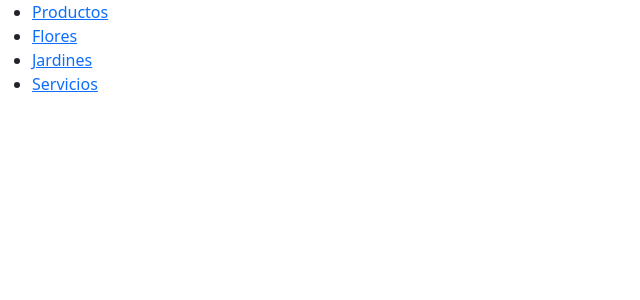
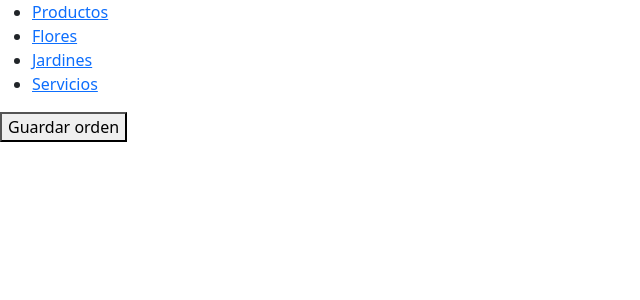
Before and after one commit to Romero02261972/EntregaFinalReact_RomeroChabolla, a React (Vite) app in the folder miTienda/: page /Checkout in a window 1280 px wide. Shown: the top 300 px of the page, without its empty margins (0-640 px from the left). Built offline with nearby package versions, Linux system fonts and the light colour scheme.

Commit message:
todos los componentes requeridos
Revisar si se encuentran todos los componentes requeridos solo falta aplicar clases de css

```diff
--- a/miTienda/src/App.jsx
+++ b/miTienda/src/App.jsx
@@ -3,6 +3,7 @@ import { BrowserRouter, Routes, Route } from "react-router-dom";
 import NavBar from "./components/NavBar/NavBar";
 import ItemDetailContainer from "./components/ItemDetailContainer/ItemDetailContainer";
 import ItemListContainer from "./components/ItemListContainer/ItemListContainer";
+import  Checkout  from "./components/Checkout/Checkout";
 
 function App() {
   return (
@@ -13,6 +14,7 @@ function App() {
         <Route path="/category/:category" element={<ItemListContainer />} />
         <Route path="/category/:id" element={<ItemDetailContainer />} />
         <Route path="/item/:id" element={<ItemDetailContainer />} />
+        <Route path="/Checkout" element= {<Checkout />} />
       </Routes>
     </BrowserRouter>
   );
--- /dev/null
+++ b/miTienda/src/components/Checkout/Checkout.jsx
@@ -0,0 +1,31 @@
+import { addDoc, collection, getFirestore } from 'firebase/firestore'
+
+export default function Checkout() {
+    function saveOrder(){
+        const orden = {
+            buyer: {
+                nombre: "Luis",
+                telefono: "79876897",
+                email: "luis@luis.com"
+            },
+            items: [
+                {
+                    id: "1",
+                    title: "gardenias",
+                    precio: 5000
+                }
+            ],
+            total: 5000
+        }
+
+        const db = getFirestore()
+
+  const ordenesRef = collection(db, "order")
+
+addDoc (ordenesRef, orden)
+}
+
+return (
+<button onClick={saveOrder}>Guardar orden</button>
+)
+}
--- a/miTienda/src/components/ItemCount/ItemCount.jsx
+++ b/miTienda/src/components/ItemCount/ItemCount.jsx
@@ -1,4 +1,5 @@
 import { useState } from "react"
+import Checkout from "../Checkout/Checkout";
 
 const Count = ({stock}) => {
     const [count, setCount]= useState(1)
@@ -23,8 +24,10 @@ const Count = ({stock}) => {
     <h5>{count}</h5>
 
 <button onClick={agregar} disabled = {count === stock}>agregar</button>
+<button onClick={quitar}>quitar</button>
 <button onClick={vaciar}>vaciar el carrito</button>
-<button onClick={quitar}>quitar</button>
+<Checkout/>
+
 
         </div>
     )
--- a/miTienda/src/components/ItemDetailContainer/ItemDetailContainer.jsx
+++ b/miTienda/src/components/ItemDetailContainer/ItemDetailContainer.jsx
@@ -1,7 +1,8 @@
 import React, { useEffect, useState } from "react";
 import { useParams } from "react-router-dom";
 import { getFirestore, doc, getDoc } from "firebase/firestore";
-import { Card } from "react-bootstrap";
+import { Button, Card } from "react-bootstrap";
+import Count from "../ItemCount/ItemCount";
 
 function ItemDetailContainer() {
   const { id } = useParams();
@@ -46,6 +47,7 @@ function ItemDetailContainer() {
             <Card.Text>
               <strong>Stock:</strong> {producto.stock}
             </Card.Text>
+            <Count stock={producto.stock} />
           </Card.Body>
         </Card>
       ) : (
```
Also changed, not shown: miTienda/src/components/CartWidget/CartWidget.jsx (+26 -0 lines).
